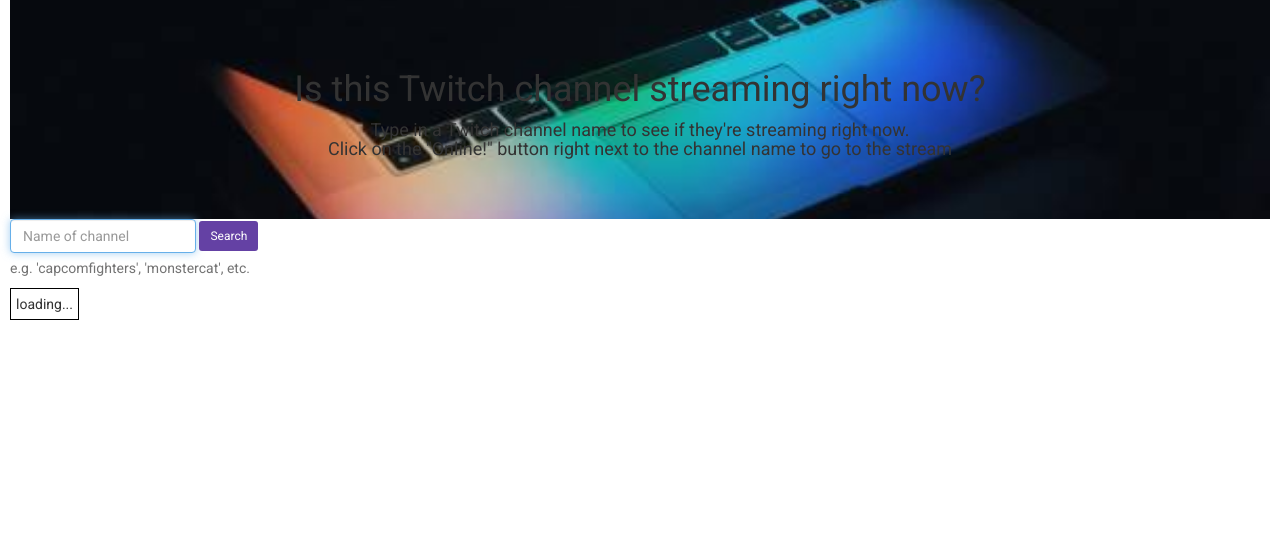
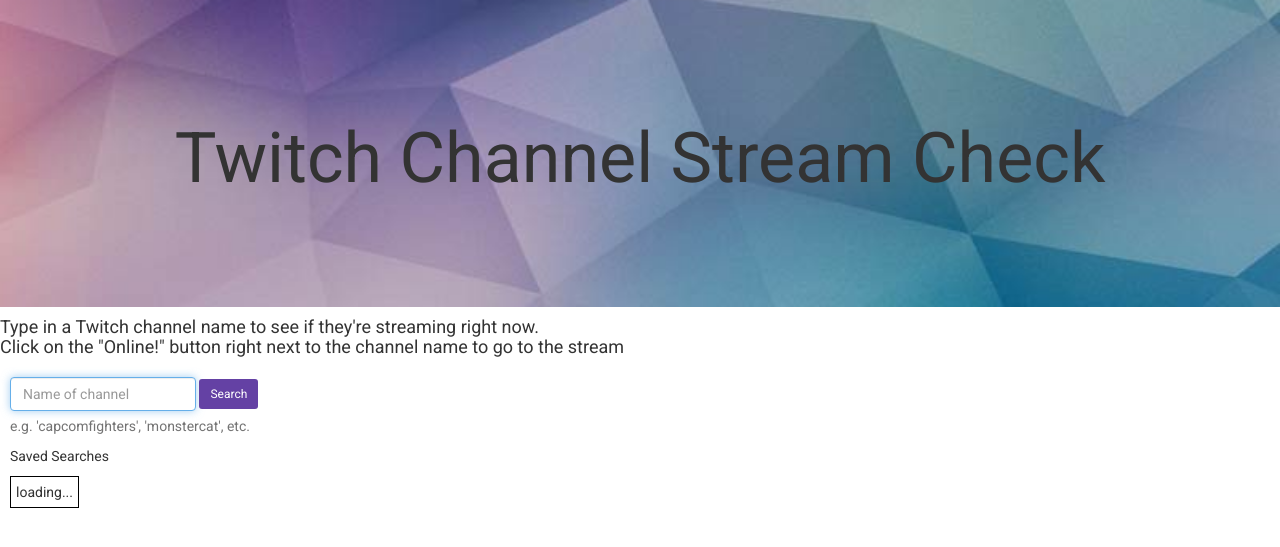
Before and after one commit to rkojima/is-streaming, a PHP site: page / in a window 1280 px wide. Shown: the top 547 px of the page. Run offline with PHP 8.4, Linux system fonts and the light colour scheme; some libraries are stand-ins or nearby versions.

Commit message:
chose background for hero section

```diff
--- a/index.html
+++ b/index.html
@@ -8,17 +8,19 @@
     <link rel="stylesheet" href="https://fonts.googleapis.com/css?family=Roboto">
     <link rel="stylesheet" href="https://maxcdn.bootstrapcdn.com/bootstrap/3.3.7/css/bootstrap.min.css">
     <link rel="stylesheet" type="text/css" href="main.css">
-
+    <link rel="stylesheet" type="text/css" href="float-grid.css">
 </head>
 <body>
     <header class="hero-section">
         <div class="hero-text">
-            <h1>Is this Twitch channel streaming right now?</h1>
+            <h1>Twitch Channel Stream Check</h1>
+        </div>
+    </header>
+    <section class="col-6">
             <h4>Type in a Twitch channel name to see if they're streaming right now. <br>
             Click on the "Online!" button right next to the channel name to go to the stream</h4>
-        </div>
-    </header>
-
+    </section>
+    <section class="search-and-results col-6">
         <form class="form-inline user-input">
           <div class="form-group">
             <input type="text" name="query" class='form-control query' placeholder="Name of channel" required>
@@ -26,12 +28,15 @@
           <button class="btn btn-sm" type="submit">Search</button>
           <span id="helpBlock" class="help-block">e.g. 'capcomfighters', 'monstercat', etc.</span>
         </form>
-
+        <div class="personal">
+            <p>Saved Searches</p>
             <table class="results">
                 <tr>
                     <td class="loading">loading...</td>
                 </tr>
             </table>
+        </div>
+    </section>
 
     <script src="https://ajax.googleapis.com/ajax/libs/jquery/3.1.1/jquery.min.js"></script>
     <script src="app.js"></script>
--- a/main.css
+++ b/main.css
@@ -13,21 +13,31 @@ button {
 
 body {
     font-family: "Roboto", sans-serif;
-    padding-left: 10px;
-    padding-right: 10px;
     position: relative;
 }
 
 .hero-section {
-    background-image: url("phpRlUPOuPM.jpg");
+    background-image: url("hero-picture.jpg");
     background-repeat: no-repeat;
     background-size: cover;
     background-position: center;
 }
 
 .hero-text {
+    padding-top: 100px;
+    padding-bottom: 100px;
+}
+
+.hero-text h1 {
     text-align: center;
-    padding: 50px;
+    font-size: 70px;
+    font-weight: 700px;
+}
+
+.search-and-results {
+    padding-left: 10px;
+    padding-right: 10px;
+    padding-top: 10px;
 }
 
 .result {
```
Also changed, not shown: float-grid.css (added), hero-picture.jpg (added), phpRlUPOuPM.jpg (deleted), wesson-wang-110739.jpg (deleted). Lines whose indentation alone changed are shown as unchanged.
